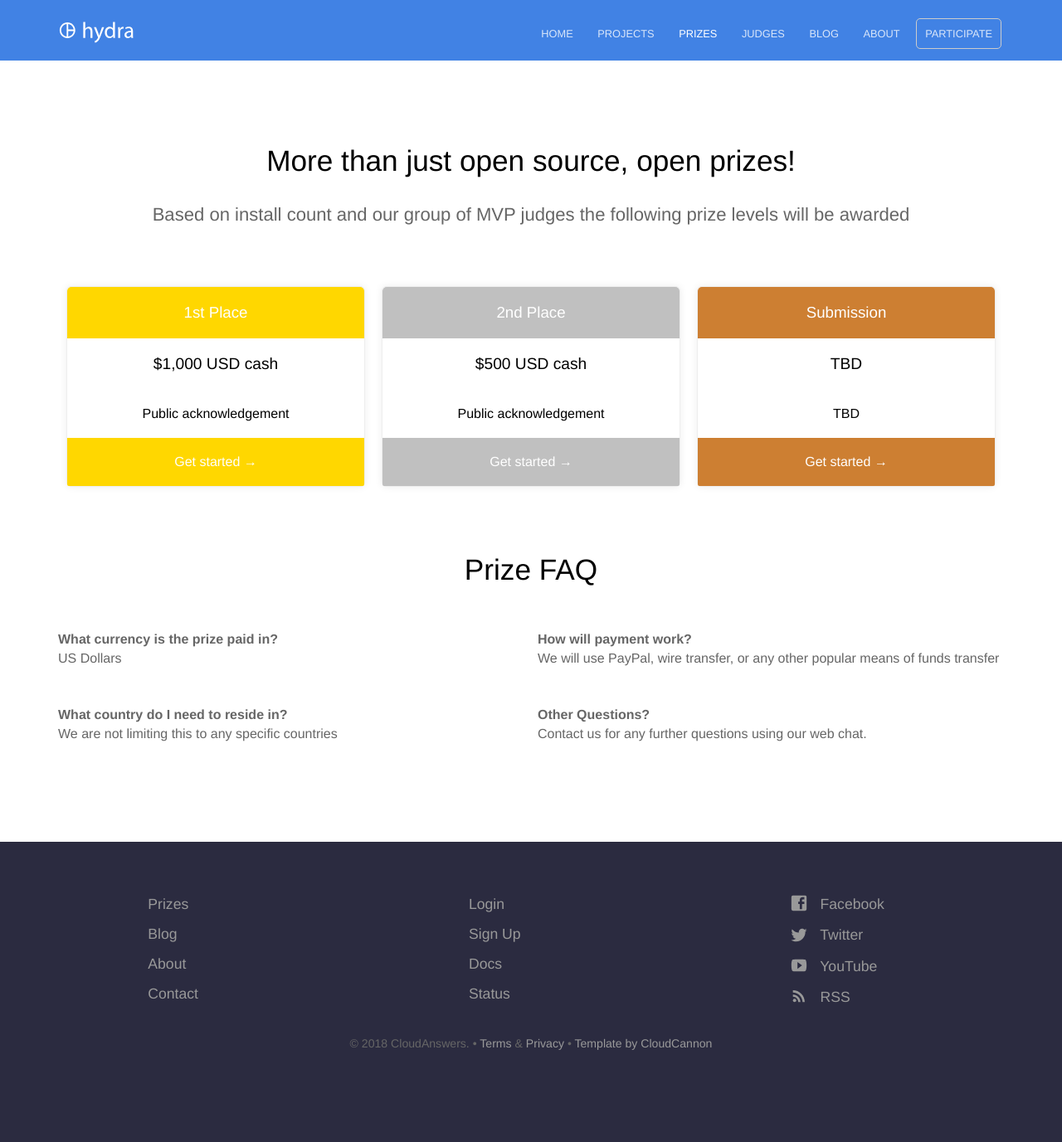
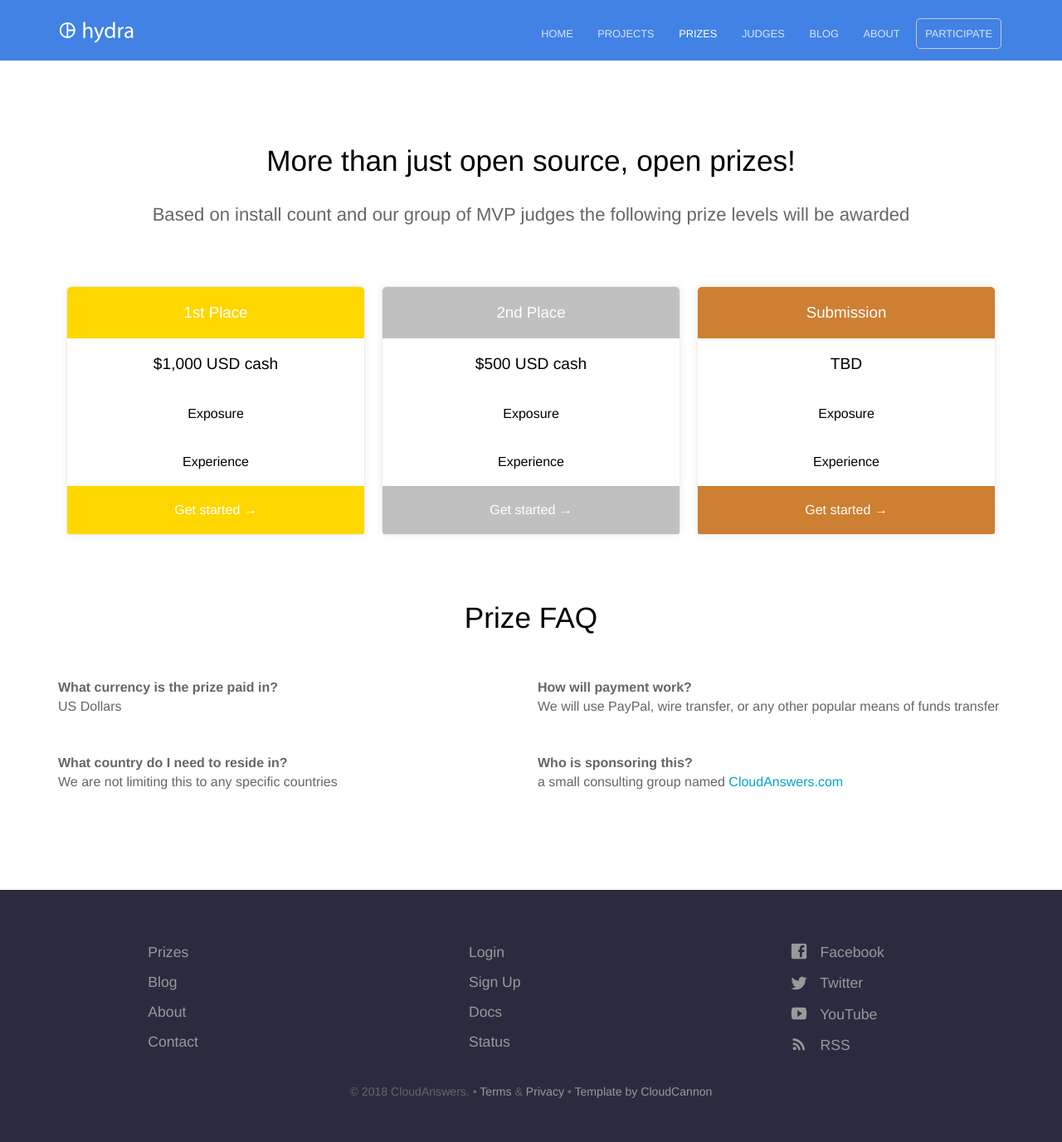
Before and after one commit to cloudanswers/hackathon.cloudanswers.com, a Jekyll site: the page built from prizes.html, in a window 1280 px wide. Shown: the whole page at 83% size. Built offline with Jekyll 4.4.1, drawn with Linux system fonts in a browser that asks for light colours; before the commit the page ends 1319 px from its top, so only the background shows below that.

Commit message:
clean up prizes text a little bit, put our name in the FAQ

```diff
--- a/prizes.html
+++ b/prizes.html
@@ -8,8 +8,9 @@ pricing_table:
     features:
       - text: $1,000 USD cash
         highlight: true
-      - text: Public acknowledgement
+      - text: Exposure
         highlight: false
+      - text: Experience
     call_to_action:
       link: /participate
       text: Get started
@@ -18,7 +19,9 @@ pricing_table:
     features:
       - text: $500 USD cash
         highlight: true
-      - text: Public acknowledgement
+      - text: Exposure
+        highlight: false
+      - text: Experience
         highlight: false
     call_to_action:
       link: /participate
@@ -28,7 +31,9 @@ pricing_table:
     features:
       - text: TBD
         highlight: true
-      - text: TBD
+      - text: Exposure
+        highlight: false
+      - text: Experience
         highlight: false
     call_to_action:
       link: /participate
@@ -41,8 +46,8 @@ faq:
     answer: We are not limiting this to any specific countries
   - question: How will payment work?
     answer: We will use PayPal, wire transfer, or any other popular means of funds transfer
-  - question: Other Questions?
-    answer: Contact us for any further questions using our web chat.
+  - question: Who is sponsoring this?
+    answer: a small consulting group named <a href="https://www.cloudanswers.com">CloudAnswers.com</a>
 ---
 
 <div class="plans">
```
